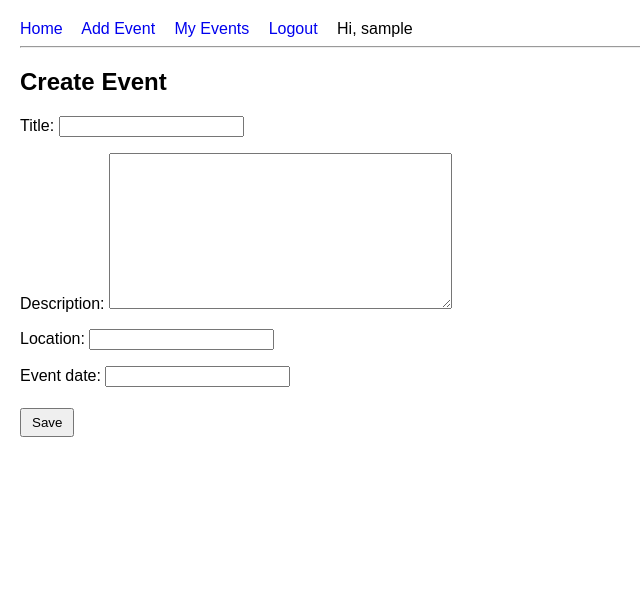
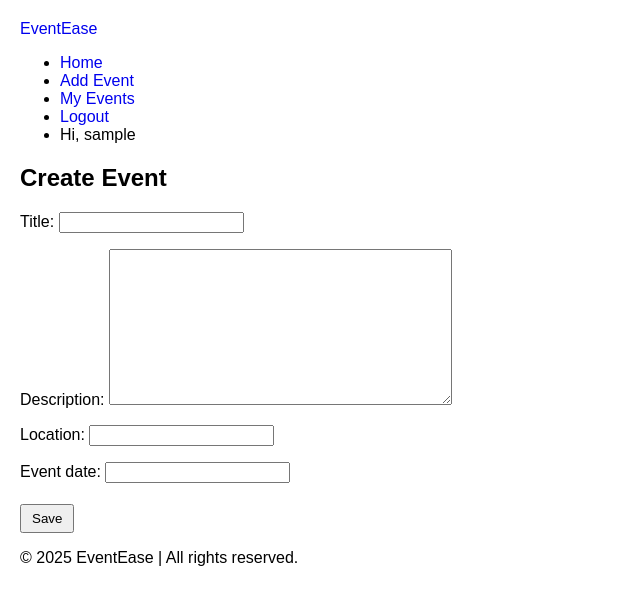
Before and after one commit to zeinali1/capstone-project, a Django app: page /event/new/ in a window 1280 px wide. Shown: the top 605 px of the page, without its empty margins (0-640 px from the left). Run offline with Django 5.2, Linux system fonts and the light colour scheme; the visitor is signed in with stand-in values (Sample User, id 1).

Commit message:
update base.html

```diff
--- a/main_app/templates/base.html
+++ b/main_app/templates/base.html
@@ -1,24 +1,40 @@
-{%load static%}
+{% load static %}
 <!DOCTYPE html>
-<html>
+<html lang="en">
 <head>
+    <meta charset="UTF-8">
+    <meta name="viewport" content="width=device-width, initial-scale=1.0">
     <title>EventEase</title>
     <link rel="stylesheet" href="{% static 'css/style.css' %}">
 </head>
 <body>
     <nav>
-        <a href="{% url 'home' %}">Home</a>
-        {% if user.is_authenticated %}
-            <a href="{% url 'create_event' %}">Add Event</a>
-            <a href="{% url 'my_joined_events' %}">My Events</a>
-            <a href="{% url 'logout' %}">Logout</a>
-            <span>Hi, {{ user.username }}</span>
-        {% else %}
-            <a href="{% url 'login' %}">Login</a>
-            <a href="{% url 'register' %}">Register</a>
-        {% endif %}
+        <div class="nav-container">
+            <div class="logo">
+                <a href="{% url 'home' %}">EventEase</a>
+            </div>
+            <ul class="nav-links">
+                {% if user.is_authenticated %}
+                    <li><a href="{% url 'home' %}">Home</a></li>
+                    <li><a href="{% url 'create_event' %}">Add Event</a></li>
+                    <li><a href="{% url 'my_joined_events' %}">My Events</a></li>
+                    <li><a href="{% url 'logout' %}">Logout</a></li>
+                    <li class="welcome">Hi, {{ user.username }}</li>
+                {% else %}
+                    <li><a href="{% url 'login' %}">Login</a></li>
+                    <li><a href="{% url 'signup' %}">Register</a></li>
+                {% endif %}
+            </ul>
+        </div>
     </nav>
-    <hr>
-    {% block content %}{% endblock %}
+
+    <main>
+        {% block content %}
+        {% endblock %}
+    </main>
+
+    <footer>
+        <p>&copy; 2025 EventEase | All rights reserved.</p>
+    </footer>
 </body>
 </html>
--- a/main_app/views.py
+++ b/main_app/views.py
@@ -20,9 +20,6 @@ def home(request):
 def my_registrations(request):
     registrations = Registration.objects.filter(user=request.user)
     return render(request, 'events/my_registrations.html', {'registrations': registrations})
-
-
-
 
 class SignUpView(CreateView):
     form_class = RegisterForm
```
